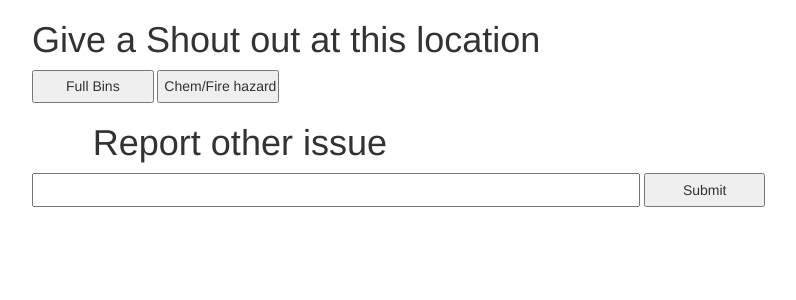
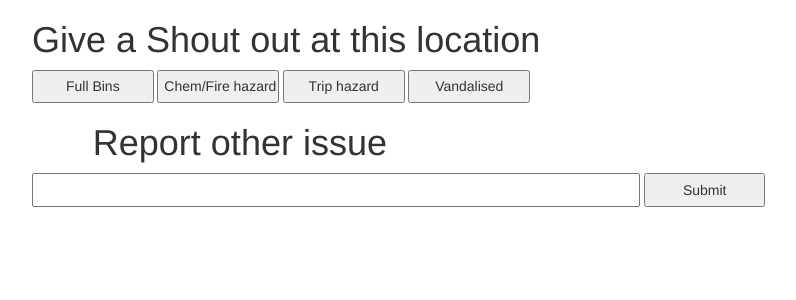
Before and after one commit to s3381402/macathon-2022, a Flask app: template templates/report_issue.html in a window 1280 px wide. Shown: the top 300 px of the page, without its empty margins (32-828 px from the left). Run offline with Flask 2, Linux system fonts and the light colour scheme; the template is opened without the code that fills it, so the values that code supplies are empty; parts of the project's set-up code (start-up, migrations or seed data) failed here and were passed over; some libraries are stand-ins or nearby versions.

Commit message:
updated more shoutout options

```diff
--- a/main.py
+++ b/main.py
@@ -52,12 +52,17 @@ def report_form():
     processed_text = text.upper()
     return processed_text
 
+# Report issue buttons
 @app.route("/", methods=['GET', 'POST'])
 def index():
     if request.method == 'POST':
         if request.form.get('full_bins') == 'Full Bins':
             pass # do something
         elif  request.form.get('chem_fire_haz') == 'Chem/Fire hazard':
+            pass # do something else
+        elif  request.form.get('trip_haz') == 'Trip hazard':
+            pass # do something else
+        elif  request.form.get('vandalised') == 'Vandalised':
             pass # do something else
         else:
             pass # do other
@@ -66,7 +71,10 @@ def index():
 
     return render_template("report_issue.html")
 
-# TODO: acknowledgements page
+# Acknowledgements page
+@app.route("/acknowledgements")
+def acknowledgements():
+    return render_template("acknowledgements.html")
 
 
 nav.init_app(app)
--- a/templates/report_issue.html
+++ b/templates/report_issue.html
@@ -9,6 +9,8 @@
     <form method="post" action="/">
         <input type="submit" value="Full Bins" name="full_bins"/>
         <input type="submit" value="Chem/Fire hazard" name="chem_fire_haz" />
+        <input type="submit" value="Trip hazard" name="trip_haz" />
+        <input type="submit" value="Vandalised" name="vandalised" />
 <br>
 <h1>Report other issue</h1>
 
```
